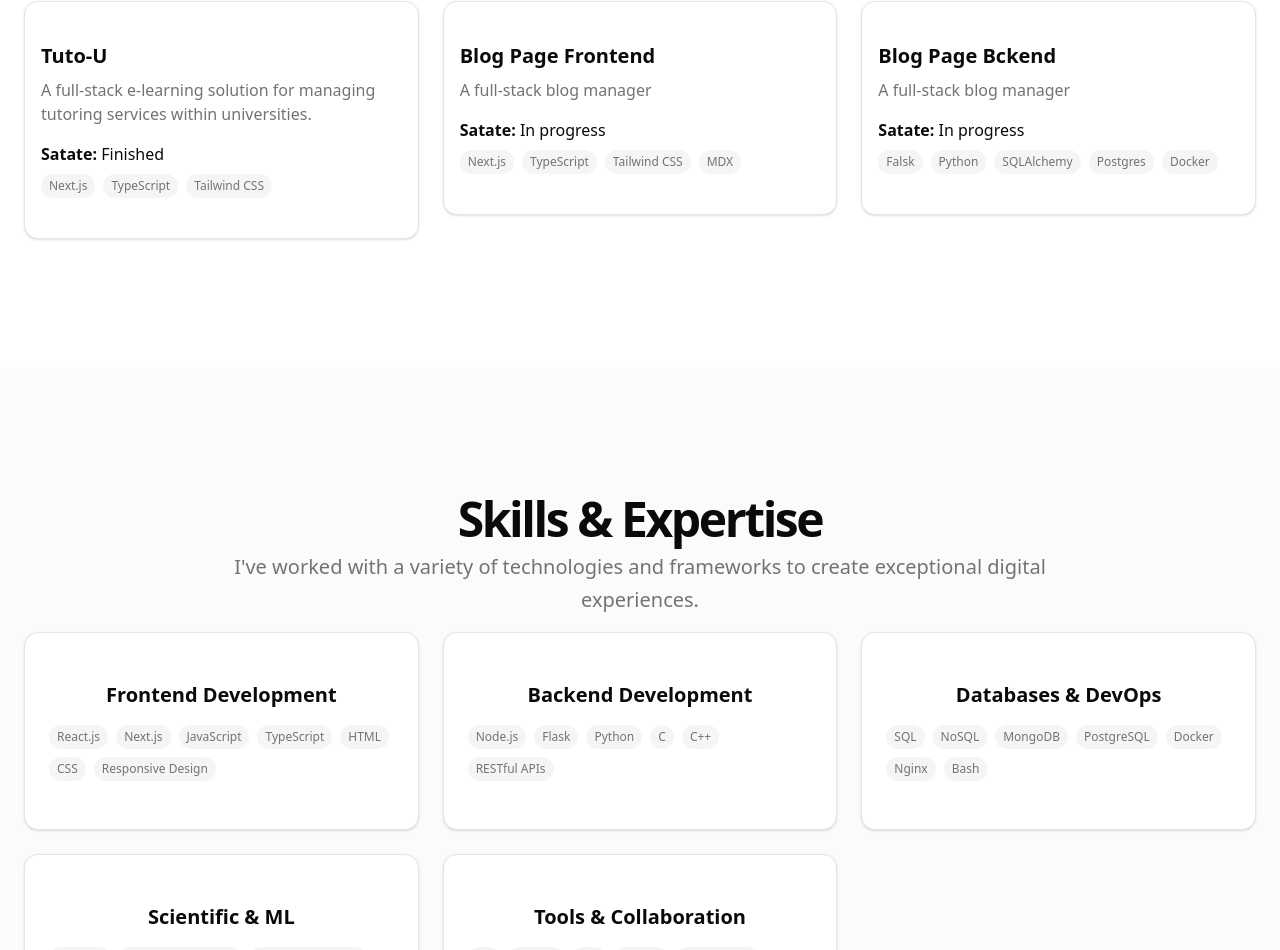
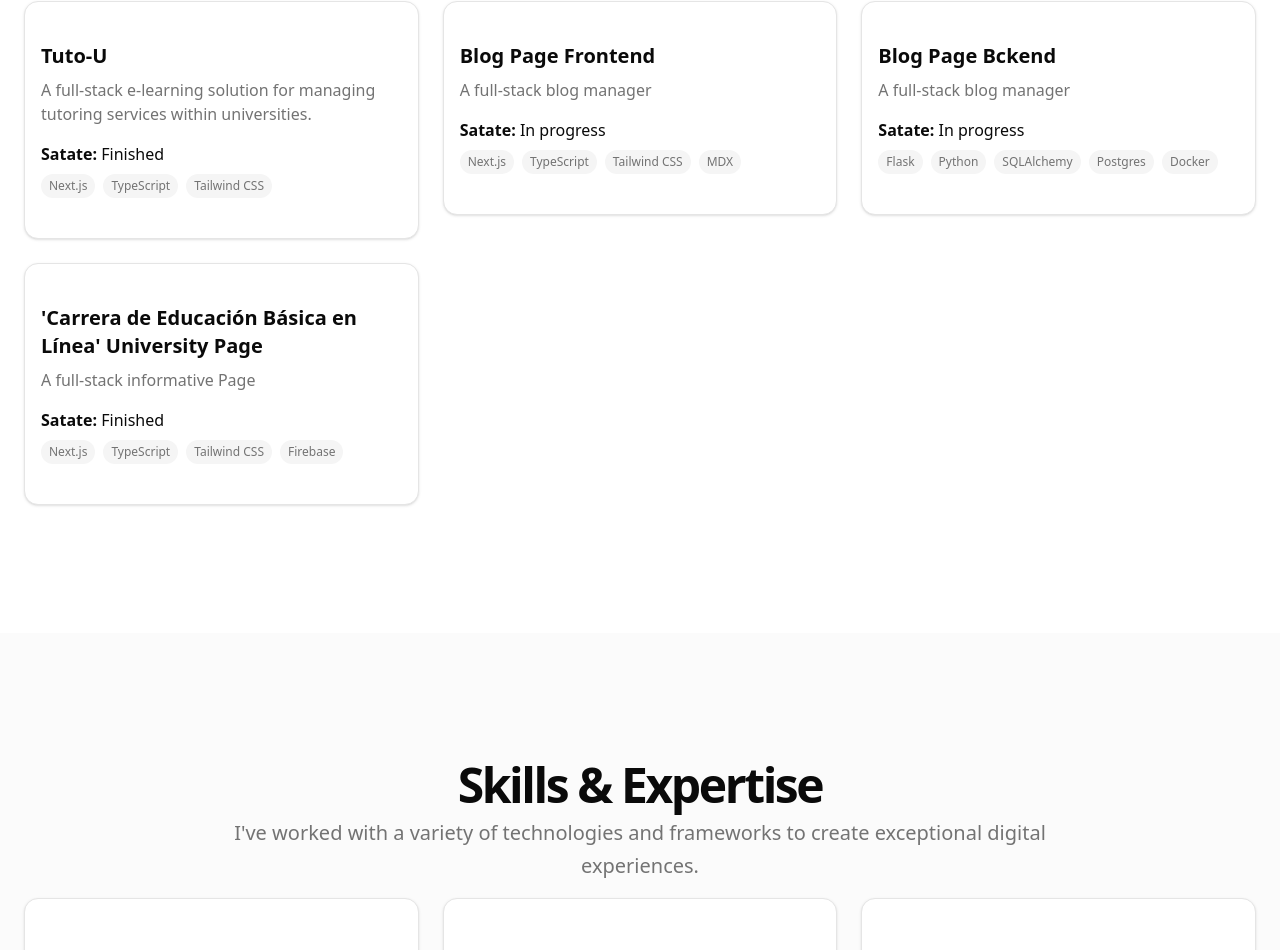
Before and after one commit to arielpincayy/myportfolio, a Next.js app: page / in a window 1280 px wide. Shown: the part 1718-2668 px from the top of the page. Built offline with nearby package versions, Linux system fonts and the light colour scheme.

Commit message:
add:New project

```diff
--- a/app/page.tsx
+++ b/app/page.tsx
@@ -155,9 +155,17 @@ export default function Portfolio() {
               <ProjectCard
               title="Blog Page Bckend"
               description="A full-stack blog manager"
-              tags={["Falsk","Python","SQLAlchemy","Postgres","Docker"]}
+              tags={["Flask","Python","SQLAlchemy","Postgres","Docker"]}
               link="https://github.com/arielpincayy/backend_blogpage"
               state={false}
+              />
+
+              <ProjectCard
+              title="'Carrera de Educación Básica en Línea' University Page"
+              description="A full-stack informative Page"
+              tags={["Next.js", "TypeScript", "Tailwind CSS", "Firebase"]}
+              link="https://ei-unemi-dvv9evzlv-arielpincays-projects.vercel.app/"
+              state={true}
               />
             </div>
           </div>
```
